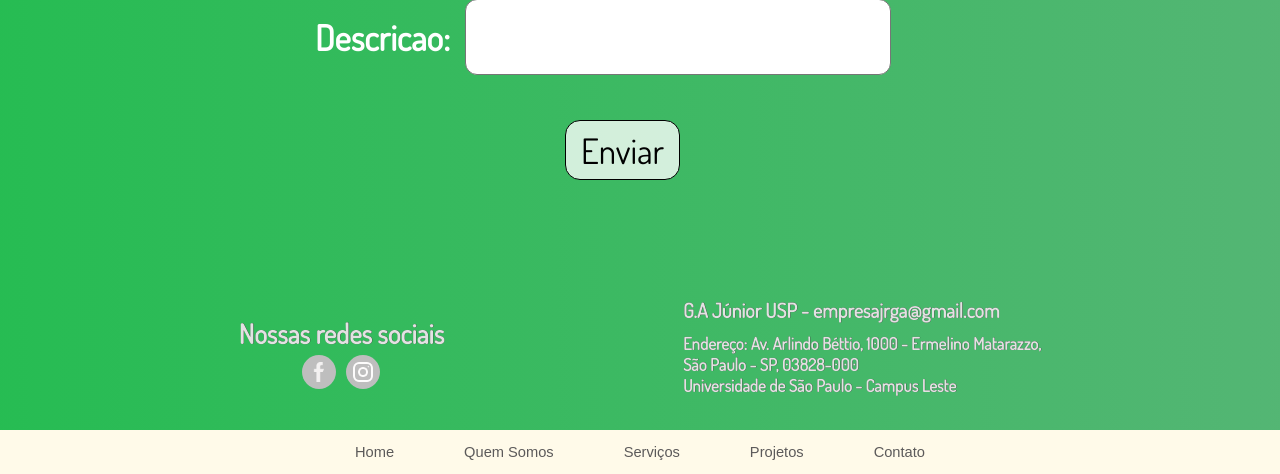
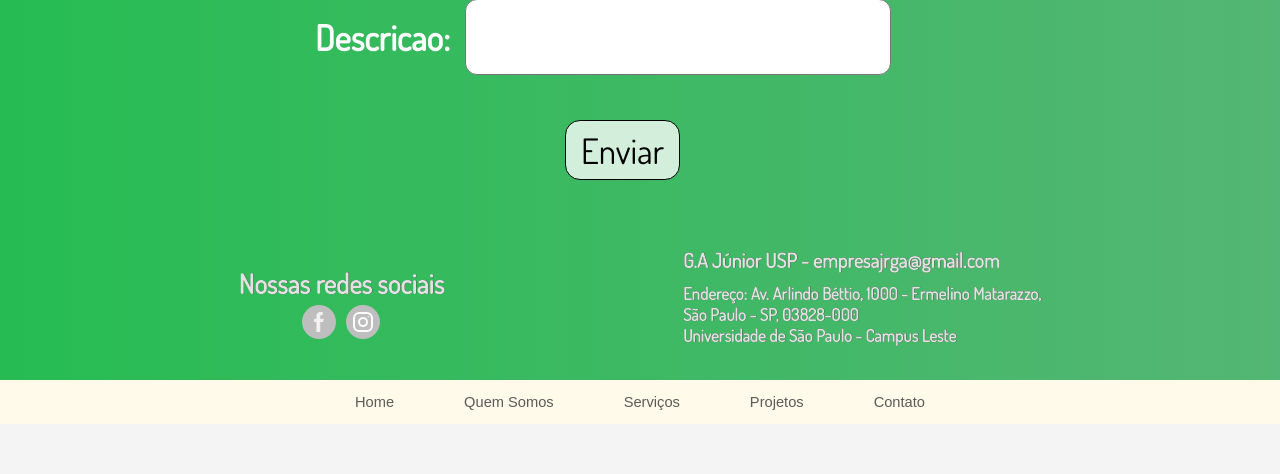
Before and after one commit to felipegenaro/demoday-ga, a Django app: page /contato/ in a window 1280 px wide. Shown: the part 547-1021 px from the top of the page. After the commit the page ends 957 px from the top, so only its background shows below. Run offline with Django 3.2, Linux system fonts and the light colour scheme.

Commit message:
correcao pagina de contato

```diff
--- a/landing_principal/static/css/style.css
+++ b/landing_principal/static/css/style.css
@@ -51,7 +51,7 @@ nav a:hover {
         display: flex;
         align-items: flex-start;
         justify-content: center;
-        padding-bottom: 100px;
+        padding-bottom: 50px;
 }
 
 .divContatoForm p{
```
